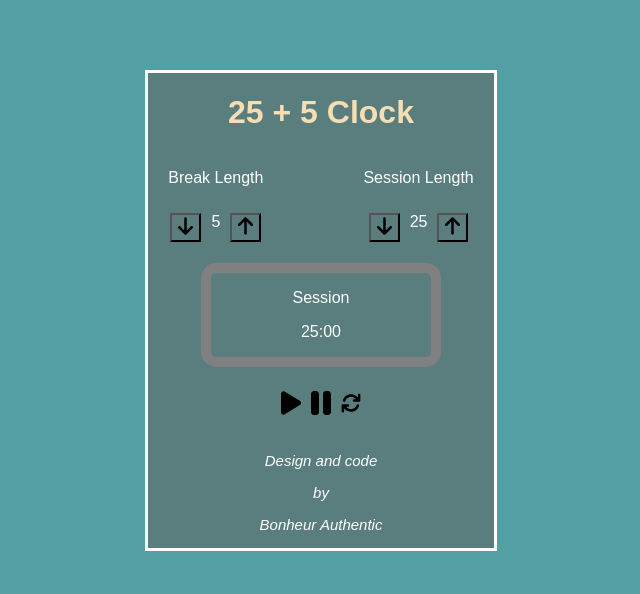
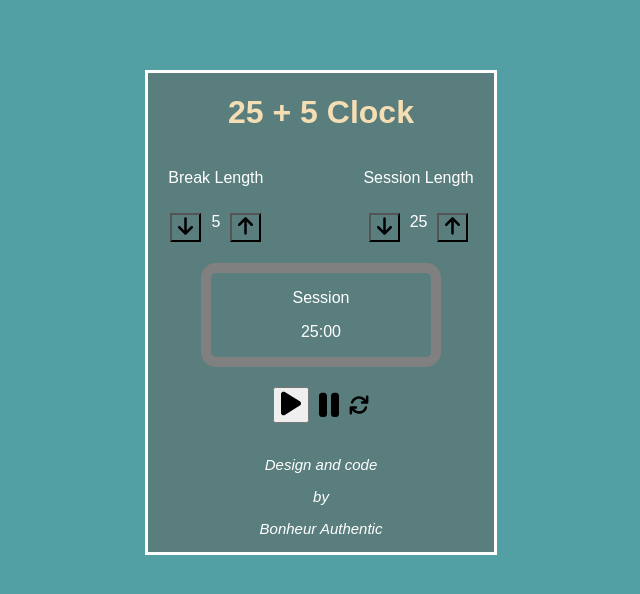
Before and after one commit to Bonheur93/Pomodo-clock, a React (Create React App) app: page / in a window 1280 px wide. Shown: the top 594 px of the page, without its empty margins (319-959 px from the left). Built offline with nearby package versions, Linux system fonts and the light colour scheme.

Commit message:
SessionMinute

```diff
--- a/src/Components/Body.js
+++ b/src/Components/Body.js
@@ -1,36 +1,38 @@
-import React, {useState} from "react";
+import React, { useState } from "react";
 import OnSessionLength from "./OnSessionLength"
 import Session from "./Session";
-import Button from "./Buttons";
+import ButtonStart from "./ButtonStart"
 import OnBreakLength from "./OnBreakLength"
 
 
 
+
 function Body() {
-    let donnes = 6;
 
-    const [session, setSession ] = useState({
-            m: 25,
-            show: true,
-            min: 0
-        })
+
+    const [session, setSession] = useState({
+        minute: 25,
+        seconde: 30,
+        show: true
+    })
 
     return (
         <body>
             <div className="container">
                 <h1>25 + 5 Clock</h1>
                 <div className='Length'>
-                    <OnBreakLength  />
-                    <OnSessionLength u={donnes} minute={session.m} session={session} setSession={setSession} />
+                    <OnBreakLength />
+                    <OnSessionLength minute={session.minute} session={session} setSession={setSession} />
 
                 </div>
                 <div className="containerSession">
 
 
-                    <Session minute={session.m}/>
+                    <Session minute={session.minute} />
                 </div>
                 <div className="buttonsOperation">
-                    <Button />
+                    {/* <Button /> */}
+                    <ButtonStart session={session} setSession={setSession} />
                 </div>
 
                 <br />
--- /dev/null
+++ b/src/Components/ButtonStart.js
@@ -0,0 +1,50 @@
+import React, { useEffect, useState } from "react";
+
+function ButtonPlays (props){
+ //Nous définissons l' secondsLeftétat défini sur 25 * 60 secondes comme valeur initiale.
+
+    // const [secLeft, setSecleft]= useState(25 * 60);
+
+//De plus, nous définissons l' timer état défini sur undefined comme valeur initiale.
+
+    const [timer, setTimer]= useState();
+
+    // La start fonction crée une minuterie avec la setIntervalfonction.
+    const start = () =>{
+
+
+        const timer = setInterval(() => {
+            props.setSession({...props.session,minute: props.session.minute-=1});
+            console.log(props.session.minute);
+    //Si secondsLeft est 0, alors nous appelons clearIntervalpour effacer la minuterie.
+            if (props.session.minute === 0){
+                //Nous exécutons le setIntrvalrappel toutes les secondes.
+                clearInterval(timer);
+            }
+        }, 1000);
+        setTimer(timer);
+    };
+ // Arret de chhrono  quand secLeft est 0 en appelant clearInterval
+    useEffect(() =>{
+        if (props.session.minute === 0 ){
+            clearInterval(timer)
+        }
+
+    }, [props.session.minute, timer]);
+ // Le deuxième useEffect rappel qui renvoie une fonction à appeler clearIntervalpour effacer le minuteur lorsque nous démontons le composant.
+    useEffect(() =>{
+        return()=> clearInterval(timer)
+    }, [timer]);
+
+    return(
+        <div className="buttonsOperation">
+        <button onClick={start}>
+        <img className="play" src="play-solid.svg" alt="" />
+        </button>
+
+        <img className="pause" src="pause-solid.svg" alt="" />
+        <img className="rotate" src="rotate.svg" alt="" />
+    </div>
+    )
+ }
+ export default ButtonPlays
--- a/src/Components/OnSessionLength.js
+++ b/src/Components/OnSessionLength.js
@@ -6,7 +6,6 @@ function OnSessionLength(props){
 
     const incrementation = ()=> {
         // e.preventDefault
-        console.log(props.minute);
         props.setSession({m: props.minute+1});
     }
 
```
